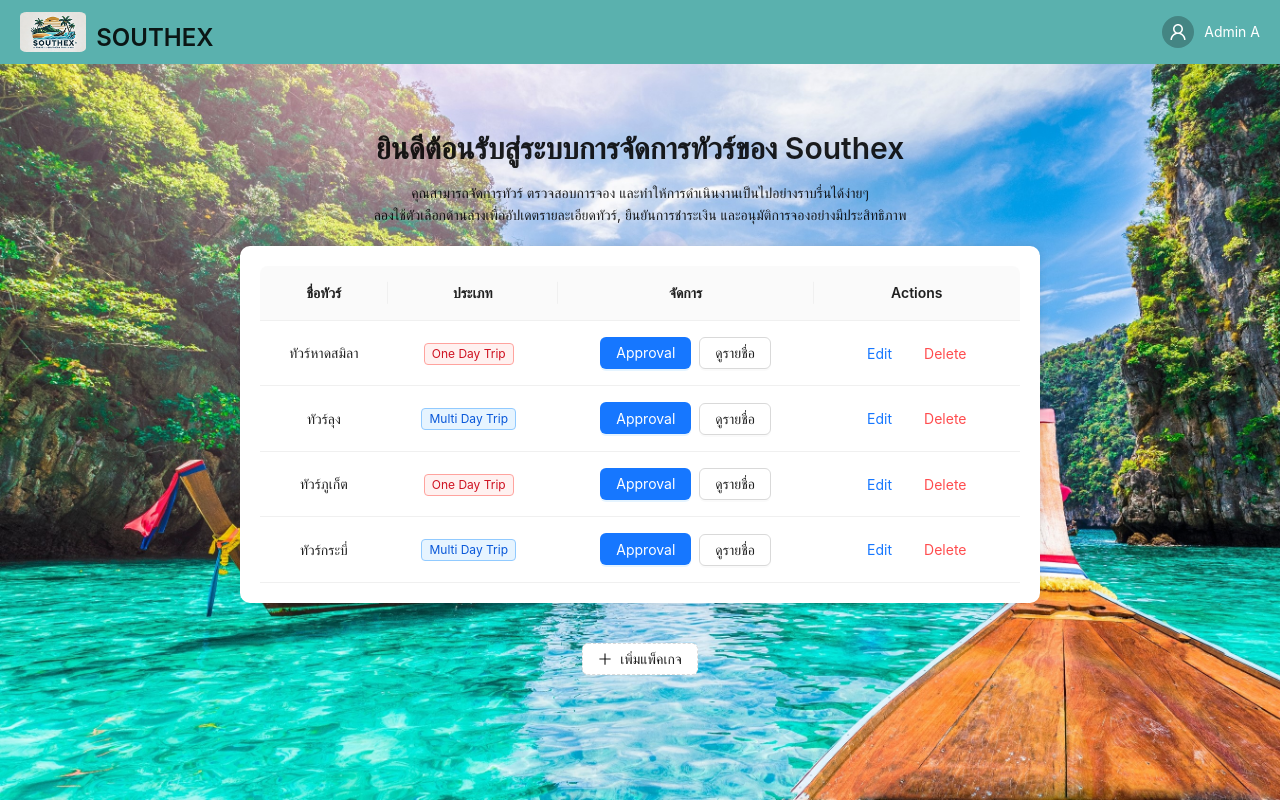
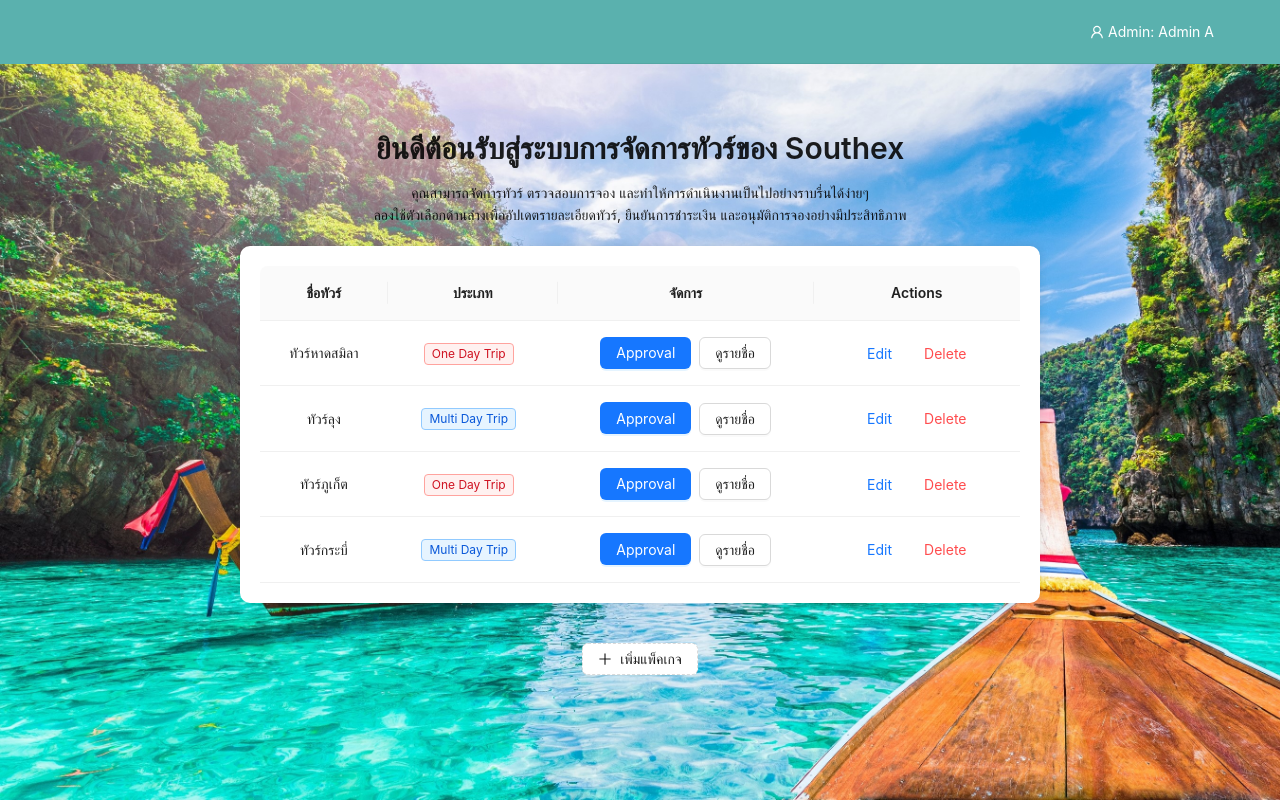
Before and after one commit to OnlineTravelBooking/Online-Travel-Booking, a React (Create React App) app in the folder front-end/: page /admin in a window 1280 px wide. Built offline with nearby package versions, Linux system fonts and the light colour scheme; sample sign-in values are in the browser's storage.

Commit message:
Refactor header imports and create AdminHeader component for improved structure

```diff
--- a/front-end/src/component/AdminPage/AdminDashboard.js
+++ b/front-end/src/component/AdminPage/AdminDashboard.js
@@ -1,9 +1,10 @@
 import React from "react";
-import { Layout, Table, Typography, Avatar, Button, Tag } from "antd";
-import { UserOutlined, PlusOutlined } from "@ant-design/icons";
-import { Link, useNavigate } from "react-router-dom";
+import { Layout, Table, Typography, Button, Tag } from "antd";
+import { PlusOutlined } from "@ant-design/icons";
+import { Link } from "react-router-dom";
+import AdminHeader from "../Header/AdminHeader";
 
-const { Header, Content } = Layout;
+const { Content } = Layout;
 const { Title, Text } = Typography;
 
 const columns = [
@@ -45,41 +46,16 @@ const columns = [
 ];
 
 const data = [
-    {
-        key: "1",
-        name: "ทัวร์หาดสมิลา",
-        type: "One Day Trip",
-    },
-    {
-        key: "2",
-        name: "ทัวร์ลุง",
-        type: "Multi Day Trip",
-    },
-    {
-        key: "3",
-        name: "ทัวร์ภูเก็ต",
-        type: "One Day Trip",
-    },
-    {
-        key: "4",
-        name: "ทัวร์กระบี่",
-        type: "Multi Day Trip",
-    }
+    { key: "1", name: "ทัวร์หาดสมิลา", type: "One Day Trip" },
+    { key: "2", name: "ทัวร์ลุง", type: "Multi Day Trip" },
+    { key: "3", name: "ทัวร์ภูเก็ต", type: "One Day Trip" },
+    { key: "4", name: "ทัวร์กระบี่", type: "Multi Day Trip" },
 ];
 
 export default function AdminDashboard() {
     return (
         <Layout className="admin-layout">
-            <Header className="admin-header">
-                <div className="header-left">
-                    <img src="/southtex_logo.png" alt="SOUTHEX" className="admin-logo" />
-                    <Title level={3} className="header-title">SOUTHEX</Title>
-                </div>
-                <div className="header-right">
-                    <Avatar icon={<UserOutlined />} className="admin-avatar" />
-                    <Text className="admin-name">Admin A</Text>
-                </div>
-            </Header>
+            <AdminHeader />
 
             <Content className="admin-content">
                 <Title level={2} className="admin-welcome-title">ยินดีต้อนรับสู่ระบบการจัดการทัวร์ของ Southex</Title>
@@ -101,4 +77,4 @@ export default function AdminDashboard() {
             </Content>
         </Layout>
     );
-};
+}
--- a/front-end/src/component/DetailPage/Detail.js
+++ b/front-end/src/component/DetailPage/Detail.js
@@ -1,5 +1,5 @@
 import React, { useEffect, useState } from "react";
-import { UserHeader } from "../UserHeader";
+import { UserHeader } from "../Header/UserHeader";
 import { useLocation, useNavigate } from "react-router-dom";
 import { BlocksRenderer } from "@strapi/blocks-react-renderer";
 import { Button, Form, Select, message } from "antd";
--- /dev/null
+++ b/front-end/src/component/Header/AdminHeader.js
@@ -0,0 +1,48 @@
+import React, { useEffect, useState } from "react";
+import { Layout, Typography, Menu, Button, Dropdown } from "antd";
+import { FileTextOutlined, UserOutlined, LogoutOutlined } from "@ant-design/icons";
+import { useAuth } from "../../AuthContext";
+
+const { Header } = Layout;
+const { Title } = Typography;
+
+export default function AdminHeader() {
+    const [adminName, setAdminName] = useState("Admin A");
+    const { logout, data } = useAuth();
+
+    // ดึงข้อมูลชื่อผู้ใช้จาก sessionStorage
+    useEffect(() => {
+        if (data) {
+            try {
+                if (data.Fname && data.Lname) {
+                    setAdminName(`${data.Fname} ${data.Lname}`);
+                }
+            } catch (error) {
+                console.error("Error parsing userData from sessionStorage:", error);
+            }
+        }
+    }, [data]);
+
+
+    return (
+        <Header className="admin-header">
+            <div className="container-fluid">
+                <Menu mode="horizontal" className="admin-header" b>
+                    <Menu.SubMenu
+                        style={{ marginLeft: "auto" }}
+                        key="user"
+                        title={
+                            <span style={{ color: "white" }}  >
+                                <UserOutlined /> Admin: {adminName}
+                            </span>
+                        }
+                    >
+                        <Menu.Item key="logout" icon={<LogoutOutlined />} onClick={logout}>
+                            ออกจากระบบ
+                        </Menu.Item>
+                    </Menu.SubMenu>
+                </Menu>
+            </div >
+        </Header >
+    );
+}
--- a/front-end/src/component/UserHeader.js
+++ b/front-end/src/component/Header/UserHeader.js
@@ -1,7 +1,7 @@
 import React, { useEffect, useState } from "react";
 import { Menu, Layout } from "antd";
 import { useNavigate } from "react-router-dom";
-import { useAuth } from "../AuthContext";
+import { useAuth } from "../../AuthContext";
 import {
   FormOutlined,
   FileTextOutlined,
@@ -12,23 +12,22 @@ const { Header } = Layout;
 
 export const UserHeader = () => {
   const navigate = useNavigate();
-  const { isAuthenticated, logout } = useAuth();
+  const { isAuthenticated, logout, data } = useAuth();
   const [fullName, setFullName] = useState("User"); // ชื่อผู้ใช้
+
 
   // ดึงชื่อผู้ใช้จาก sessionStorage
   useEffect(() => {
-    const userDataString = sessionStorage.getItem("userData");
-    if (userDataString) {
+    if (data) {
       try {
-        const userData = JSON.parse(userDataString);
-        if (userData.Fname && userData.Lname) {
-          setFullName(`${userData.Fname} ${userData.Lname}`);
+        if (data.Fname && data.Lname) {
+          setFullName(`${data.Fname} ${data.Lname}`);
         }
       } catch (error) {
         console.error("Error parsing userData from sessionStorage:", error);
       }
     }
-  }, []);
+  }, [data]);
 
   if (!isAuthenticated) {
     return (
--- a/front-end/src/component/HomePage/Home.js
+++ b/front-end/src/component/HomePage/Home.js
@@ -1,5 +1,5 @@
 import React from "react";
-import { UserHeader } from "../UserHeader";
+import { UserHeader } from "../Header/UserHeader";
 import { useAuth } from "../../AuthContext";
 import PackageCard from "./PackageCard";
 
--- a/front-end/src/component/Transactionpage/Transaction.js
+++ b/front-end/src/component/Transactionpage/Transaction.js
@@ -9,7 +9,7 @@ import {
   Layout,
   Steps,
 } from "antd";
-import { UserHeader } from "../UserHeader";
+import { UserHeader } from "../Header";
 import { useLocation, useNavigate } from "react-router-dom";
 import dayjs from "dayjs";
 import { UploadOutlined } from "@ant-design/icons";
@@ -205,7 +205,7 @@ export default function Transaction() {
             variant="solid"
             size="large"
           >
-            ย้อนกลับไปน้าแรก
+            ย้อนกลับไปหน้าแรก
           </Button>
         </div>
       </Content>
--- a/front-end/src/index.css
+++ b/front-end/src/index.css
@@ -124,6 +124,7 @@ body {
   background-color: #005c78;
   border-radius: 20px;
 }
+
 /*-------------------------- AdminDashboard.css -------------------------------*/
 
 /* Layout Styles */
@@ -136,10 +137,7 @@ body {
 /* Header Styles */
 .admin-header {
   background: #5ab1ae;
-  display: flex;
-  justify-content: space-between;
-  align-items: center;
-  padding: 0 20px;
+  color: #ffffff;
 }
 
 .header-left {
@@ -163,11 +161,6 @@ body {
 }
 
 .admin-avatar {
-  margin-left: 10px;
-}
-
-.admin-name {
-  color: white;
   margin-left: 10px;
 }
 
@@ -287,6 +280,7 @@ body {
 .ant-message {
   z-index: 10000 !important;
 }
+
 .ant-message-notice-content {
   background: rgba(255, 255, 255, 0.95) !important;
   box-shadow: 0 3px 6px -4px rgba(0, 0, 0, 0.12) !important;
```
